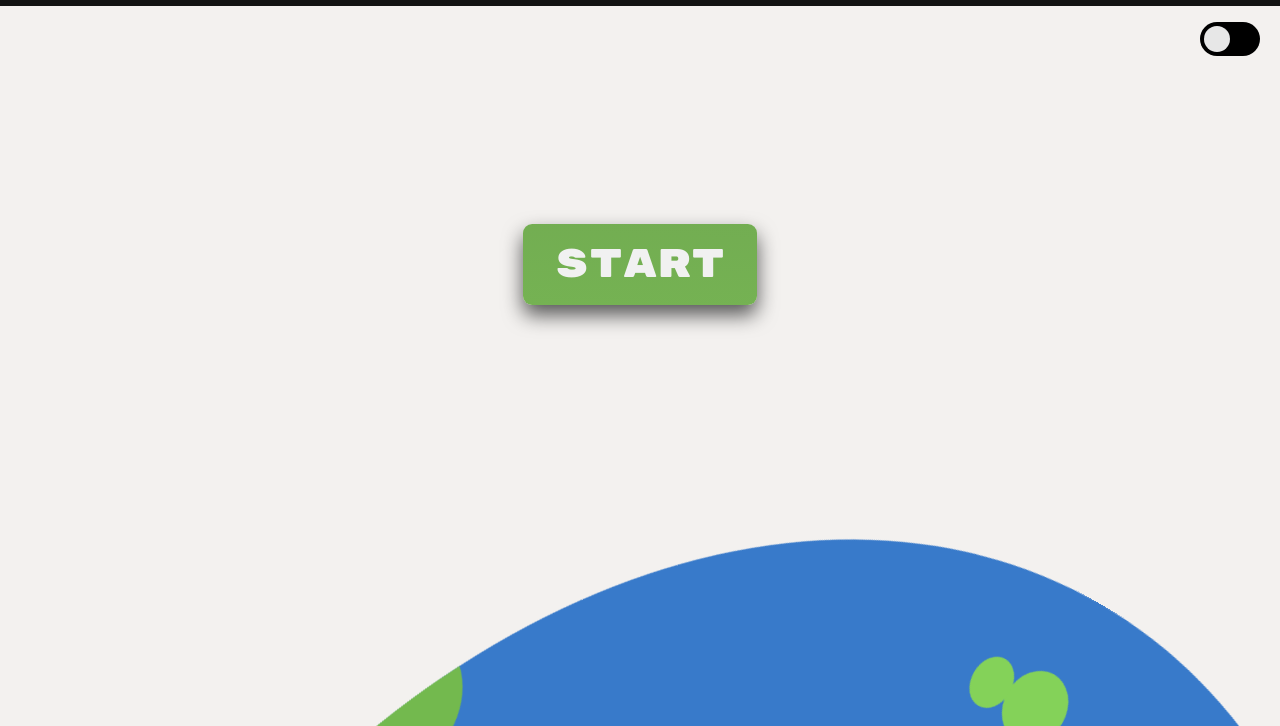
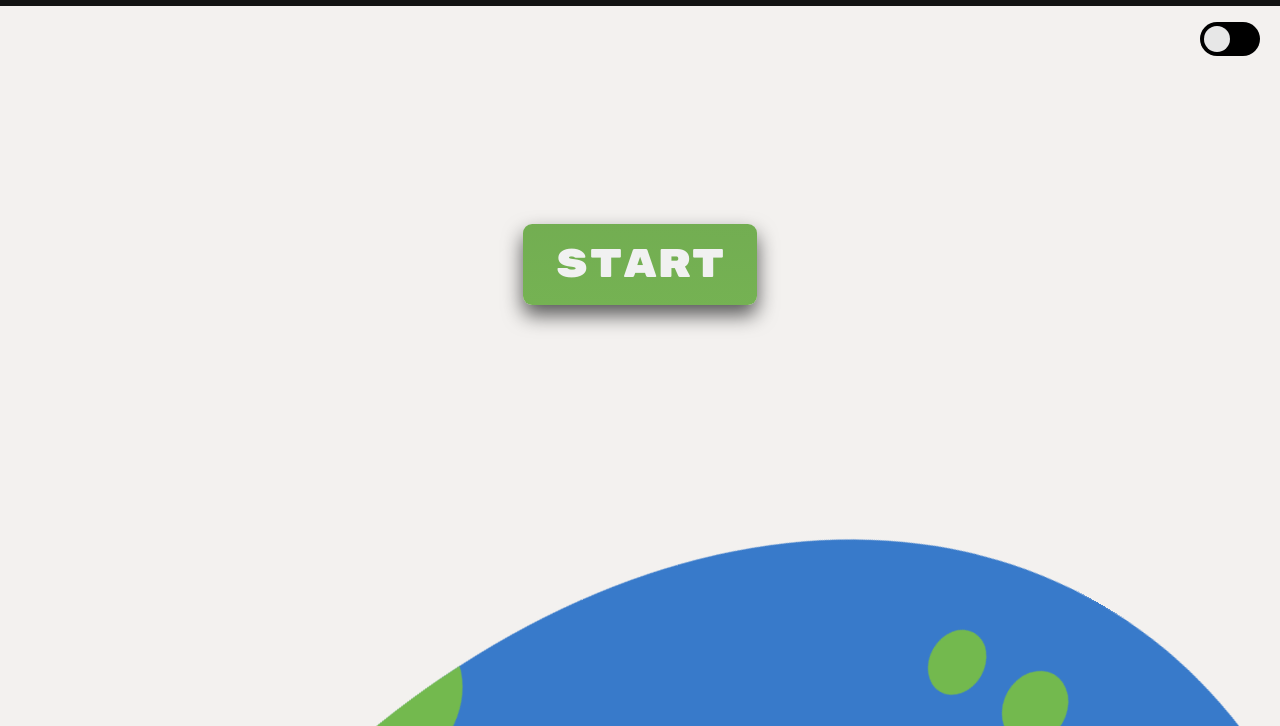
Before and after one commit to kyconf/1012project.github.io, a plain HTML site: page index.html in a window 1280 px wide. Shown: the part 74-800 px from the top of the page. Drawn offline with nearby package versions, Linux system fonts and the light colour scheme; no server answers; a web font is replaced by a local one.

Commit message:
Add files via upload

```diff
--- a/webFile.css
+++ b/webFile.css
@@ -474,12 +474,16 @@ width: 50px;
     9px 45px 0 -10px #75bb4f,
     35px 20px 0 -10px #84d259,
     37px 20px 0 -15px #75ba4f,
-    400px 40px 0 -5px #84d259,
-    402px 40px 0 -10px #73b84e,
-    450px 40px 0 6px #84d259,
+
+
+    450px 40px 0 6px #73b94e,
+    360px 40px 0 2px #73b94e,
     452px 40px 0 1px #76bc50,
+
     450px 650px 0 8px #73b94e,
     448px 650px 0 3px #73b94e,
+
+
     270px 750px 0 11px #78c052,
     270px 747px 0 6px #84d259,
     1000px 1100px 0 20px #78c051,
```
